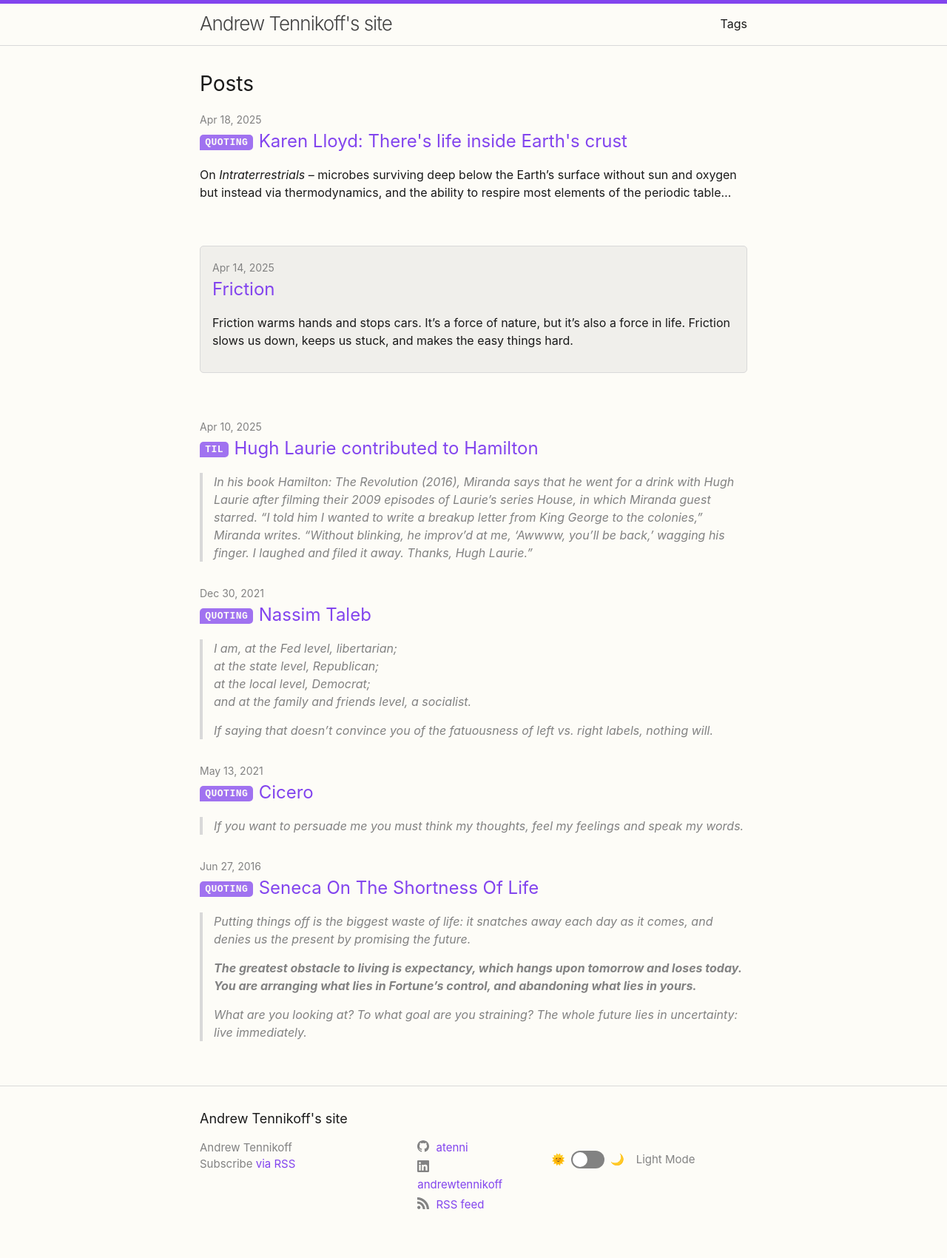
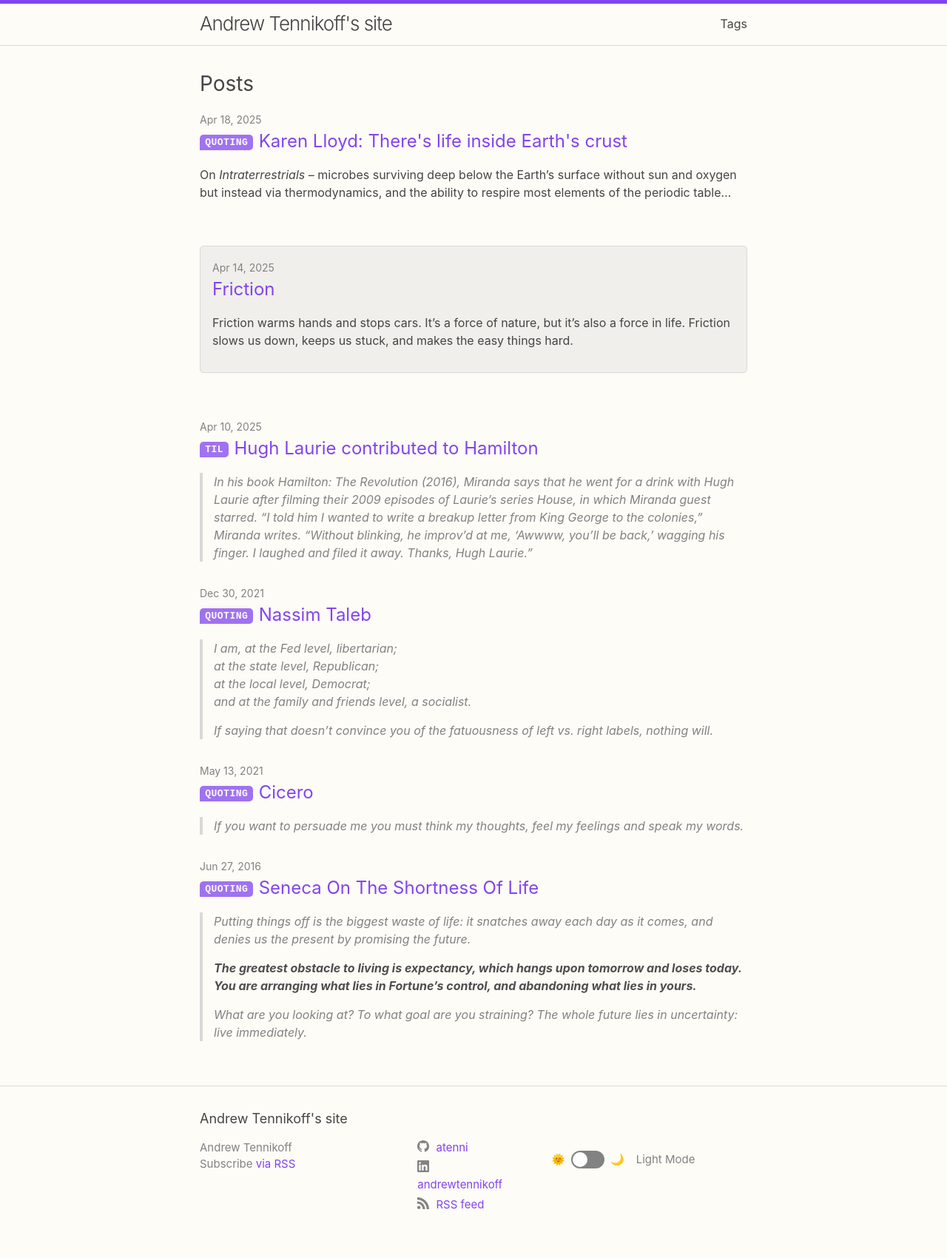
Before and after one commit to atenni/atenni.github.io, a Jekyll site: the page built from index.md, in a window 1280 px wide. Shown: the whole page at 74% size. Built offline with Jekyll 4.4.1, drawn with Linux system fonts in a browser that asks for light colours.

Commit message:
style: increase bold text contrast
Closes #11

```diff
--- a/assets/css/base.css
+++ b/assets/css/base.css
@@ -116,6 +116,21 @@ a {
 }
 
 /**
+ * Strong/bold text
+ */
+strong,
+b {
+  color: color-mix(in srgb, currentColor 60%, white);
+}
+
+[data-theme="light"] {
+  strong,
+  b {
+    color: color-mix(in srgb, currentColor 60%, black);
+  }
+}
+
+/**
  * Blockquotes
  */
 blockquote {
--- a/assets/css/variables.css
+++ b/assets/css/variables.css
@@ -19,10 +19,9 @@
   --on-laptop: 800px; */
 
   /* Dark Theme (default) */
-  --text-color:       hsl(0, 0%, 85%);
+  --text-color:       hsl(0, 0%, 70%);
   --background-color: hsl(0, 0%, 8.5%);
   --brand-color:      hsl(262, 83%, 60%);
-  /* --brand-color:      hsl(217, 92%, 63%); */
   --grey-neutral:     hsl(0, 0%, 55%);
   --grey-muted:       hsl(0, 0%, 30%);
   --grey-prominent:   hsl(0, 0%, 75%);
@@ -54,7 +53,7 @@
 /* Light theme color variables */
 /* prettier-ignore */
 [data-theme="light"] {
-  --text-color:       hsl(0, 0%, 10%);
+  --text-color:       hsl(0, 0%, 27%);
   --background-color: hsl(45, 65%, 98%);
   --brand-color:      hsl(262, 83%, 60%);
   --grey-neutral:     hsl(0, 0%, 51%);
```
